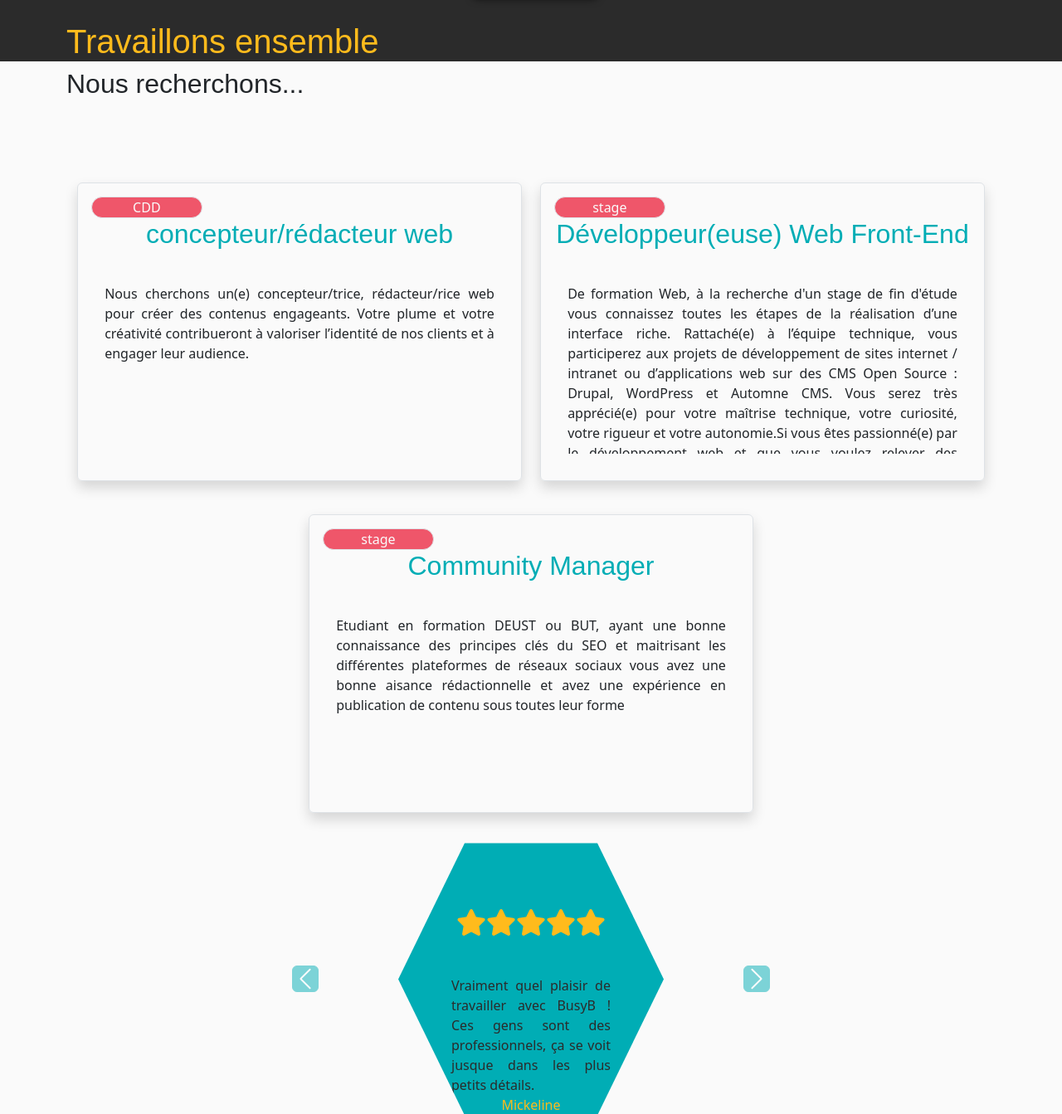
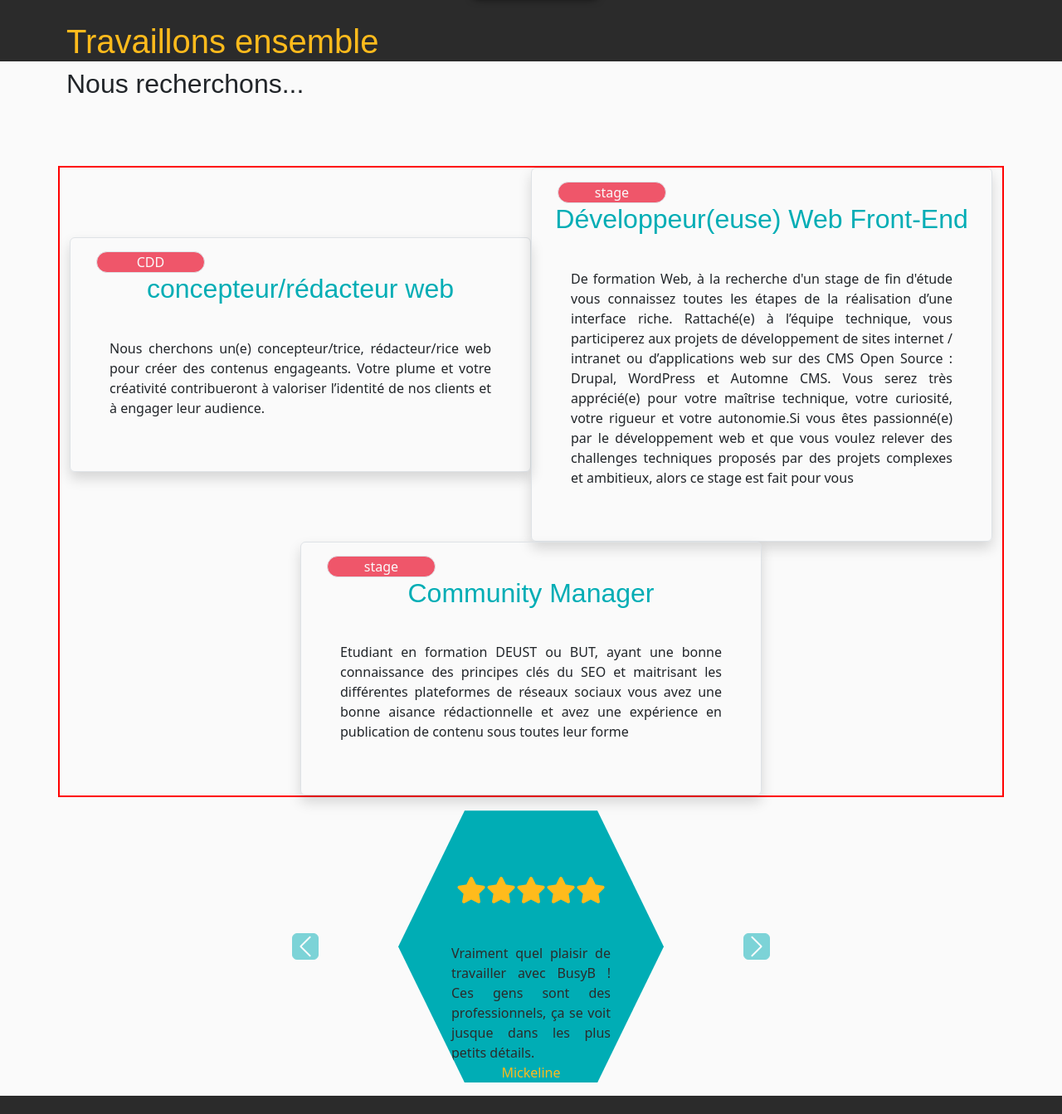
Before and after one commit to EstelleDab/busyb, a PHP site: page /pages/travaillons.php in a window 1280 px wide. Shown: the part 294-1637 px from the top of the page at 83% size. Run offline with PHP 8.4, Linux system fonts and the light colour scheme; data comes from the database, SQL or seed files in the repository; some web fonts are replaced.

Commit message:
suppression css ad container

```diff
--- a/assets/css/travaillons.css
+++ b/assets/css/travaillons.css
@@ -29,17 +29,17 @@
 }
 
 .ad-container {
-    height: 100vh;
-    width: 50vw;
+
 
 
 }
 .ad-card {
-height:45%;
-width:48%;
+
 
 }
-
+.container {
+    border: 2px solid red;
+}
 .ad-card p {
     overflow: scroll;
 }
--- a/inc.functions.php
+++ b/inc.functions.php
@@ -21,10 +21,10 @@ $itsthefirst=true;
             }
             else {
 
-                $style_active=($itsthefirst) ? 'active' :'';
+            $style_active=($itsthefirst) ? 'active' :'';
 
-               $status='';
-               echo '
+            $status='';
+            echo '
                 <div class="carousel-item pt-5 '.$style_active.'">
                 <div class="rating-'.$data['note'].' d-flex flex-row justify-content-center align-items-center">';
 
@@ -53,7 +53,6 @@ $itsthefirst=true;
 
 
 
-
        function getAds() {
 
         global $bdd;
@@ -72,7 +71,7 @@ $itsthefirst=true;
               else
               {   // affichage de toutes les entrées de la BDD
                   echo '
-                        <div class="ad-card d-flex flex-column border shadow rounded m-auto py-2 ">
+                        <div class="ad-card col-md-6 d-flex flex-column border shadow rounded m-auto py-2 ">
                             <span class="bg-info text-light text-center border rounded-pill w-25 mx-2 ">'.$annonces['categorie'].'</span>
                             <h2 class="text-center text-secondary ">'.$annonces['titre'].'</h2>
                                 <p class="text-justify p-3">'.$annonces['texte'].'</p></div>';
--- a/pages/travaillons.php
+++ b/pages/travaillons.php
@@ -25,7 +25,7 @@
     <h1 class='bg-dark text-primary px-5'>Travaillons ensemble</h1>
     <section id='ads '>
         <h2 class="px-5">Nous recherchons...</h2>
-        <div class="ad-container container d-flex flex-row flex-wrap m-auto mt-5">
+        <div class="ad-container container  d-flex flex-row flex-wrap m-auto mt-5">
             <?php
                 getAds();
             ?>
```
